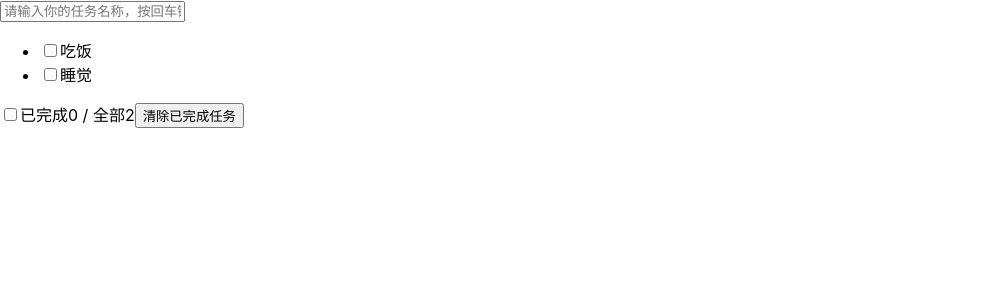
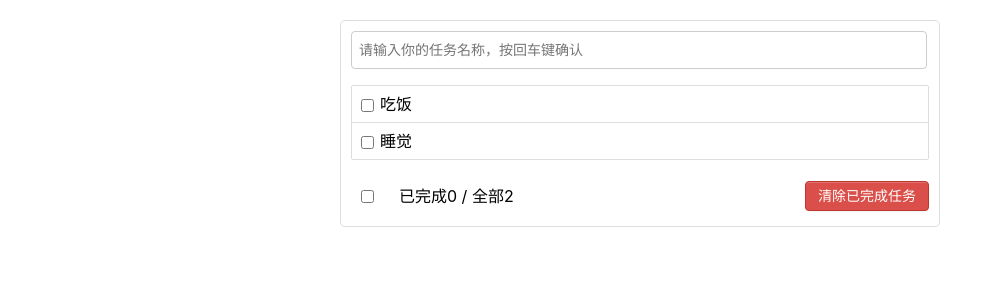
Before and after one commit to dongdong12138/react-todolist, a React (Create React App) app: page / in a window 1280 px wide. Shown: the top 300 px of the page, without its empty margins (0-1003 px from the left). Built offline with nearby package versions, Linux system fonts and the light colour scheme.

Commit message:
1.复制CSS样式到App.css中，替换原有样式； 2.修改body样式。

```diff
--- a/src/App.css
+++ b/src/App.css
@@ -1,38 +1,122 @@
-.App {
+body {
+  background: #fff;
+  padding: 20px;
+}
+.btn {
+  display: inline-block;
+  padding: 4px 12px;
+  margin-bottom: 0;
+  font-size: 14px;
+  line-height: 20px;
   text-align: center;
+  vertical-align: middle;
+  cursor: pointer;
+  box-shadow: inset 0 1px 0 rgba(255, 255, 255, 0.2), 0 1px 2px rgba(0, 0, 0, 0.05);
+  border-radius: 4px;
+}
+.btn-danger {
+  color: #fff;
+  background-color: #da4f49;
+  border: 1px solid #bd362f;
+}
+.btn-danger:hover {
+  color: #fff;
+  background-color: #bd362f;
+}
+.btn:focus {
+  outline: none;
 }
 
-.App-logo {
-  height: 40vmin;
-  pointer-events: none;
+.todo-container {
+  width: 600px;
+  margin: 0 auto;
+}
+.todo-container .todo-wrap {
+  padding: 10px;
+  border: 1px solid #ddd;
+  border-radius: 5px;
 }
 
-@media (prefers-reduced-motion: no-preference) {
-  .App-logo {
-    animation: App-logo-spin infinite 20s linear;
-  }
+/* header */
+.todo-header input {
+  width: 560px;
+  height: 28px;
+  font-size: 14px;
+  border: 1px solid #ccc;
+  border-radius: 4px;
+  padding: 4px 7px;
+}
+.todo-header input:focus {
+  outline: none;
+  border-color: rgba(82, 168, 236, 0.8);
+  box-shadow: inset 0 1px 1px rgba(0, 0, 0, 0.075), 0 0 8px rgba(82, 168, 236, 0.6);
 }
 
-.App-header {
-  background-color: #282c34;
-  min-height: 100vh;
-  display: flex;
-  flex-direction: column;
-  align-items: center;
-  justify-content: center;
-  font-size: calc(10px + 2vmin);
-  color: white;
+/* main */
+.todo-main {
+  margin-left: 0;
+  border: 1px solid #ddd;
+  border-radius: 2px;
+  padding: 0;
+}
+.todo-empty {
+  height: 40px;
+  line-height: 40px;
+  border: 1px solid #ddd;
+  border-radius: 2px;
+  padding-left: 5px;
+  margin-top: 10px;
 }
 
-.App-link {
-  color: #61dafb;
+/* item */
+li {
+  list-style: none;
+  height: 36px;
+  line-height: 36px;
+  padding: 0 5px;
+  border-bottom: 1px solid #ddd;
+}
+li label {
+  float: left;
+  cursor: pointer;
+}
+li label input {
+  vertical-align: middle;
+  margin-right: 6px;
+  position: relative;
+  top: 0;
+}
+li button {
+  float: right;
+  display: none;
+  margin-top: 3px;
+}
+li:before {
+  content: initial;
+}
+li:last-child {
+  border-bottom: none;
 }
 
-@keyframes App-logo-spin {
-  from {
-    transform: rotate(0deg);
-  }
-  to {
-    transform: rotate(360deg);
-  }
+/* footer */
+.todo-footer {
+  height: 40px;
+  line-height: 40px;
+  padding-left: 6px;
+  margin-top: 5px;
 }
+.todo-footer label {
+  display: inline-block;
+  margin-right: 20px;
+  cursor: pointer;
+}
+.todo-footer label input {
+  position: relative;
+  top: -1px;
+  vertical-align: middle;
+  margin-right: 5px;
+}
+.todo-footer button {
+  float: right;
+  margin-top: 5px;
+}
```
